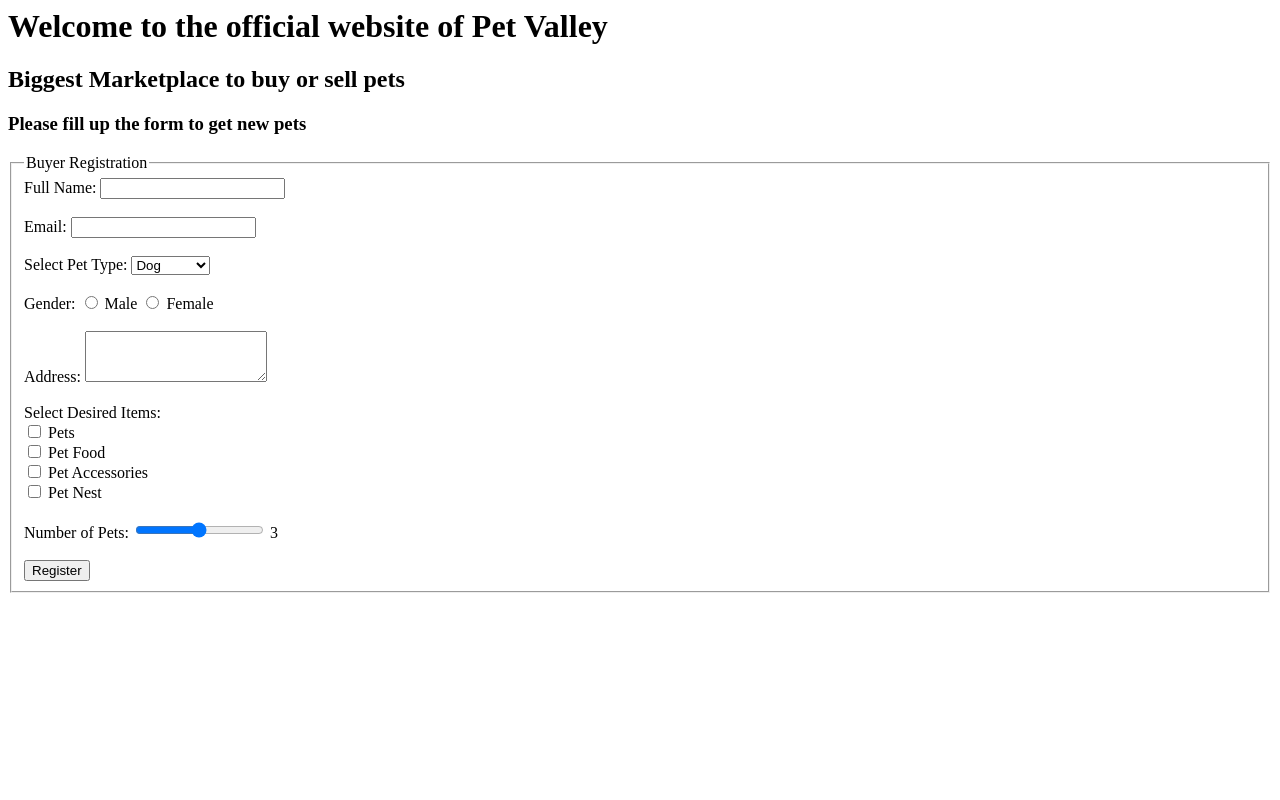
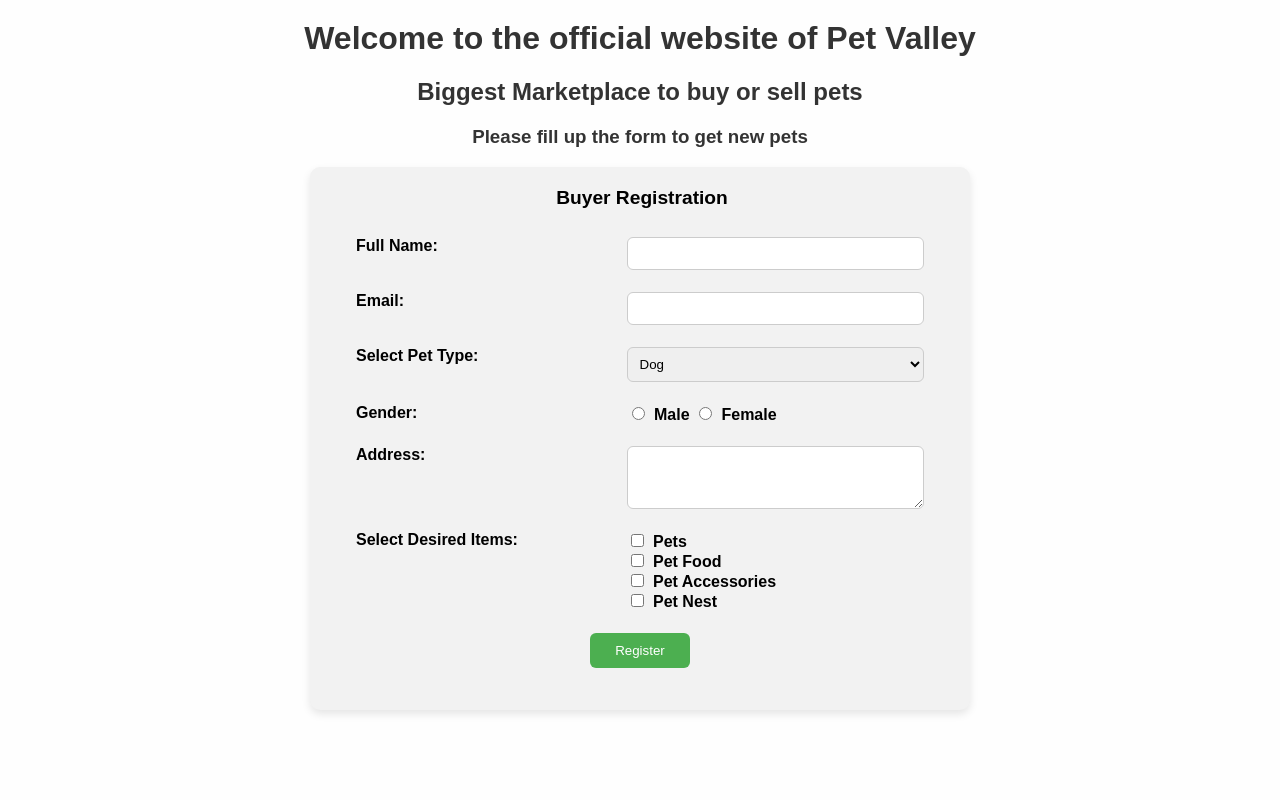
Before and after one commit to Udoy2/WEBTECH, a PHP site: page /buyer.php in a window 1280 px wide. Run offline with PHP 8.4, Linux system fonts and the light colour scheme.

Commit message:
Css design added

```diff
--- a/view/buyer.php
+++ b/view/buyer.php
@@ -1,6 +1,81 @@
+
 <html>
 <head>
     <title>Pet Valley</title>
+    <style>
+        body {
+            font-family: Arial, sans-serif;
+            background-color: #fefefe;
+            margin: 0;
+            padding: 20px;
+        }
+
+        h1, h2, h3 {
+            text-align: center;
+            color: #333;
+        }
+
+        form {
+            width: 50%;
+            margin: 0 auto;
+            background-color: #f2f2f2;
+            padding: 20px;
+            border-radius: 10px;
+            box-shadow: 0 4px 8px rgba(0,0,0,0.1);
+        }
+        legend {
+            text-align: center;
+            font-size: 1.2em;
+            margin-bottom: 10px;
+            width: 100%;
+        }
+
+
+        fieldset {
+            border: none;
+        }
+
+        table {
+            width: 100%;
+        }
+
+        td {
+            padding: 10px;
+            vertical-align: top;
+        }
+
+        label {
+            font-weight: bold;
+        }
+
+        input[type="text"],
+        input[type="email"],
+        select,
+        textarea {
+            width: 100%;
+            padding: 8px;
+            border: 1px solid #ccc;
+            border-radius: 6px;
+        }
+
+        input[type="radio"],
+        input[type="checkbox"] {
+            margin-right: 5px;
+        }
+
+        button {
+            background-color: #4CAF50;
+            color: white;
+            padding: 10px 25px;
+            border: none;
+            border-radius: 6px;
+            cursor: pointer;
+        }
+
+        button:hover {
+            background-color: #45a049;
+        }
+    </style>
 </head>
 <body>
     <h1>Welcome to the official website of Pet Valley</h1>
@@ -9,17 +84,19 @@
 
     <form action="register.php" method="POST">
         <fieldset>
-            <legend>Buyer Registration</legend>
-
-            <label for="name">Full Name:</label>
-            <input type="text" id="name" name="name" required>
-            <br><br>
-
-            <label for="email">Email:</label>
-            <input type="email" id="email" name="email" required>
-            <br><br>
-
-            <label for="pet">Select Pet Type:</label>
+            <legend><strong>Buyer Registration</strong></legend>
+            <table>
+                <tr>
+                    <td><label for="name">Full Name:</label></td>
+                    <td><input type="text" id="name" name="name" required></td>
+                </tr>
+                <tr>
+                    <td><label for="email">Email:</label></td>
+                    <td><input type="email" id="email" name="email" required></td>
+                </tr>
+                <tr>
+                    <td><label for="pet">Select Pet Type:</label></td>
+                    <td>
                         <select id="pet" name="pet">
                             <optgroup label="Mammals">
                                 <option value="dog">Dog</option>
@@ -30,41 +107,40 @@
                                 <option value="pigeon">Pigeon</option>
                             </optgroup>
                         </select>
-            <br><br>
-
-            <label>Gender:</label>
+                    </td>
+                </tr>
+                <tr>
+                    <td><label>Gender:</label></td>
+                    <td>
                         <input type="radio" name="gender" value="male" id="male">
                         <label for="male">Male</label>
                         <input type="radio" name="gender" value="female" id="female">
                         <label for="female">Female</label>
-            <br><br>
-
-            <label for="address">Address:</label>
-            <textarea id="address" name="address" rows="3" required></textarea>
-            <br><br>
-
-            <label for="desired_items">Select Desired Items:</label><br>
-
+                    </td>
+                </tr>
+                <tr>
+                    <td><label for="address">Address:</label></td>
+                    <td><textarea id="address" name="address" rows="3" required></textarea></td>
+                </tr>
+                <tr>
+                    <td><label for="desired_items">Select Desired Items:</label></td>
+                    <td>
                         <input type="checkbox" id="pets" name="desired_items" value="pets">
                         <label for="pets">Pets</label><br>
-
                         <input type="checkbox" id="pet_food" name="desired_items" value="pet_food">
                         <label for="pet_food">Pet Food</label><br>
-
                         <input type="checkbox" id="pet_accessories" name="desired_items" value="pet_accessories">
                         <label for="pet_accessories">Pet Accessories</label><br>
-
                         <input type="checkbox" id="pet_nest" name="desired_items" value="pet_nest">
                         <label for="pet_nest">Pet Nest</label>
-
-            <br><br>
-
-            <label for="quantity">Number of Pets:</label>
-            <input type="range" id="quantity" name="quantity" min="1" max="5" oninput="output.value = quantity.value">
-            <output id="output">3</output>
-            <br><br>
-
+                    </td>
+                </tr>
+                <tr>
+                    <td colspan="2" style="text-align: center;">
                         <button type="submit">Register</button>
+                    </td>
+                </tr>
+            </table>
         </fieldset>
     </form>
 </body>
```
Also changed, not shown: view/index.php (+38 -5 lines). Lines whose indentation alone changed are shown as unchanged.
